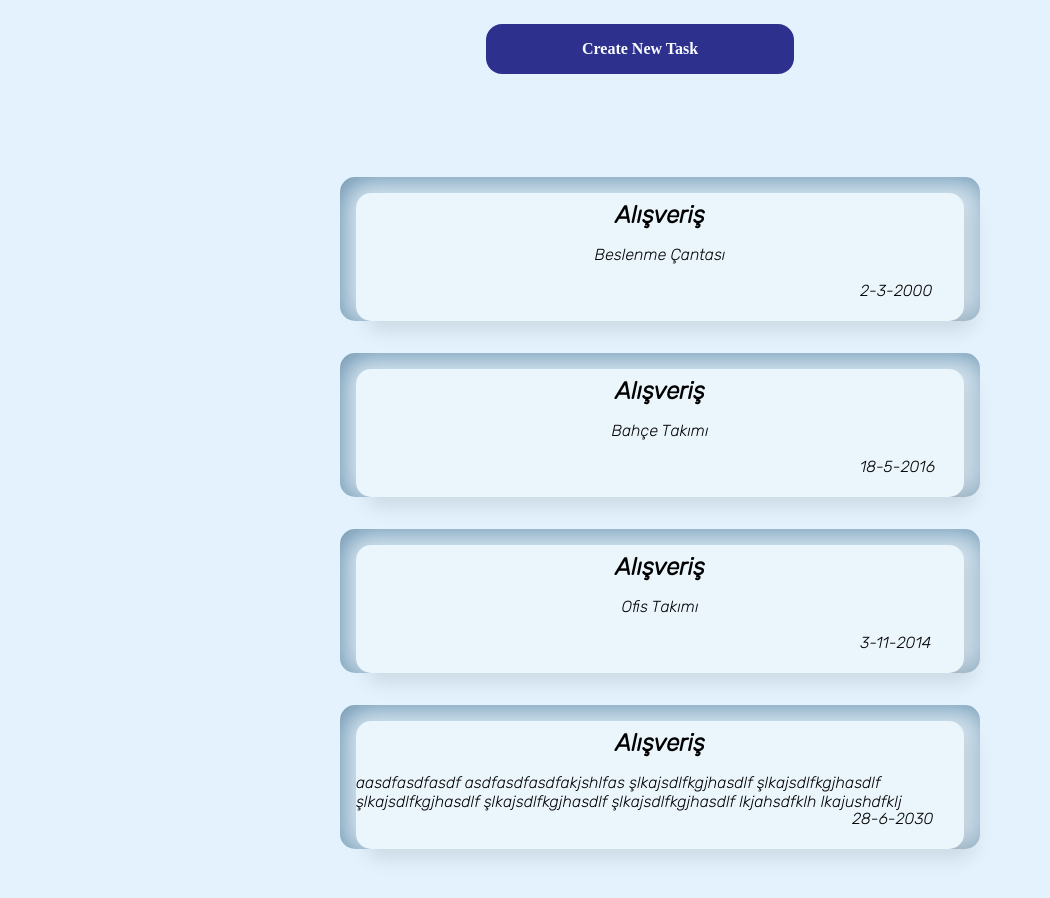
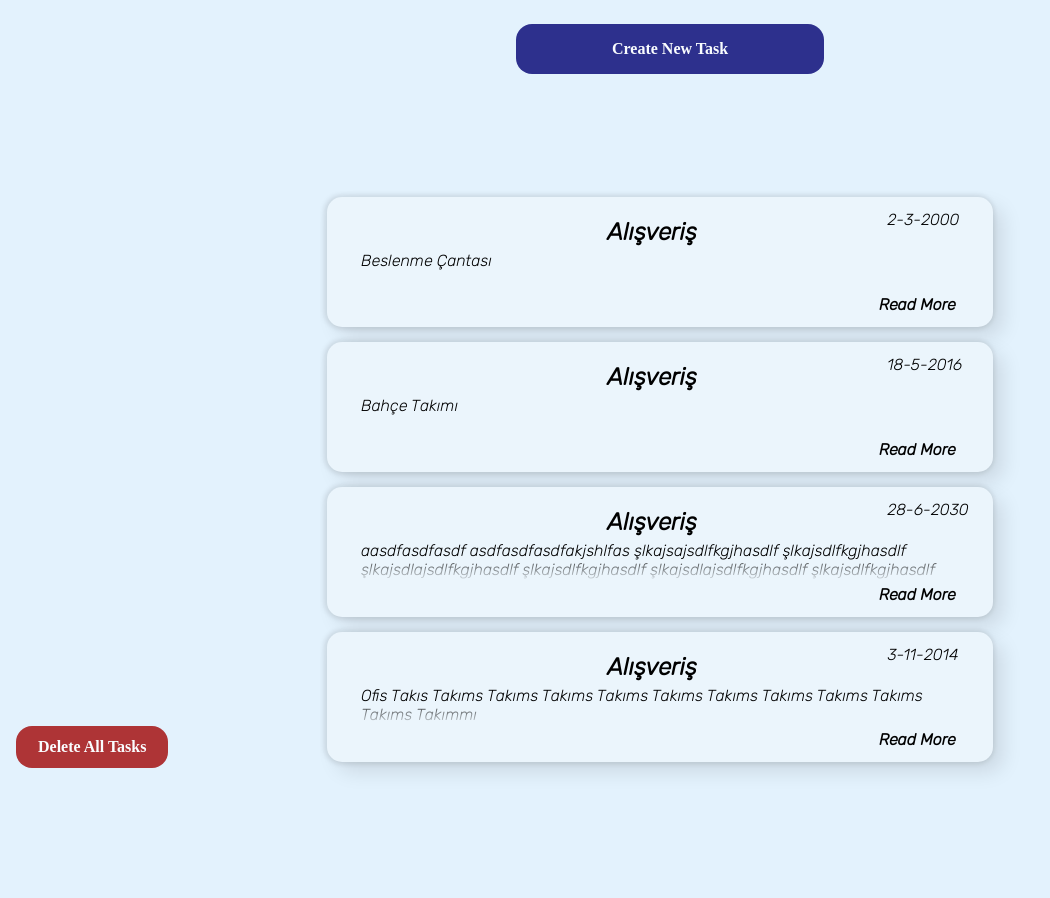
Before and after one commit to halilnergiz/to-do-app-with-react, a React (Create React App) app: page / in a window 1280 px wide. Shown: the top 898 px of the page, without its empty margins (0-1050 px from the left). Built offline with nearby package versions, Linux system fonts and the light colour scheme.

Commit message:
interface updated

```diff
--- a/src/ToDoDb/ToDoList.js
+++ b/src/ToDoDb/ToDoList.js
@@ -2,10 +2,10 @@ import Task from "../Models/TaskModel";
 
 const TaskList = [
 
-    new Task('Alışveriş', 'Beslenme Çantası', new Date(2000, 3, 2 ), 'Ev', false,0),
-    new Task('Alışveriş', 'Bahçe Takımı', new Date(2016,5,18), 'Bahçe', false,1),
-    new Task('Alışveriş', 'Ofis Takımı', new Date(2014,11,3), 'Ofis', false,2),
-    new Task('Alışveriş', 'aasdfasdfasdf asdfasdfasdfakjshlfas şlkajsdlfkgjhasdlf şlkajsdlfkgjhasdlf şlkajsdlfkgjhasdlf şlkajsdlfkgjhasdlf şlkajsdlfkgjhasdlf lkjahsdfklh lkajushdfklj', new Date(2030,6,28), 'Ofis', false,3),
+    new Task('Alışveriş', 'Beslenme Çantası', new Date(2000, 3, 2), 'Ev', false, 0),
+    new Task('Alışveriş', 'Bahçe Takımı', new Date(2016, 5, 18), 'Bahçe', false, 1),
+    new Task('Alışveriş', 'aasdfasdfasdf asdfasdfasdfakjshlfas şlkajsajsdlfkgjhasdlf şlkajsdlfkgjhasdlf şlkajsdlajsdlfkgjhasdlf şlkajsdlfkgjhasdlf şlkajsdlajsdlfkgjhasdlf şlkajsdlfkgjhasdlf şlkajsdldlfkgjhasdlf şlkajsdlfkgjhasdlf şlkajsdlfkgjhasdlf şlkajsdlfkgjhasdlf şlkajsdlfkgjhasdlf lkjahsdfklh lkajushdfklj', new Date(2030, 6, 28), 'Ofis', false, 3),
+    new Task('Alışveriş', 'Ofis Takıs Takıms Takıms Takıms Takıms Takıms Takıms Takıms Takıms Takıms Takıms Takımmı', new Date(2014, 11, 3), 'Ofis', false, 2),
 ]
 
 export default TaskList;
--- a/src/view/PageView.js
+++ b/src/view/PageView.js
@@ -4,57 +4,114 @@ import Task from "../Models/TaskModel";
 
 
 export default class PageView extends Component {
+    constructor(props) {
+        super(props);
+        this.state = { currentTaskList: TaskList };
+    }
 
-    Date() {
+    Date = () => {
         let today = new Date();
         return (`${today.getFullYear()}-${today.getMonth() + 1}-${today.getDate()}`)
     }
 
-    ResetValues() {
+    ResetValues = () => {
         document.querySelector('.task-title').value = ''
         document.querySelector('.task-content').value = ''
         document.querySelector('.task-date').value = ''
     }
 
 
+    openMap = (e) => {
+        const taskList = document.querySelector('.taskList');
+        const map = document.querySelector('.map');
+        // const control = document.querySelector('#task-click')
+        if (e.target.checked === true) {
+            taskList.style.position = 'relative'
+            taskList.style.left = '350px'
+
+            map.style.left = '-20rem'
+            map.style.opacity = '1'
+        }
+        else {
+            taskList.style.position = 'relative'
+            taskList.style.left = '0'
+            map.style.left = '-75rem'
+            map.style.opacity = '0'
+
+        }
+    }
+
+    AddTask = (e) => {
+        e.preventDefault();
+        const title = document.querySelector('.task-title');
+        const content = document.querySelector('.task-content');
+        const date = document.querySelector('.task-date');
+        const newTask = new Task(title.value, content.value, new Date(date.value));
+
+        if (title.value.trim() === '' || content.value.trim() === '' || date.value.trim() === '') {
+            alert('You Must Enter All Values')
+        } else {
+            TaskList.unshift(newTask);
+            this.setState({ currentTaskList: TaskList });
+            alert('Task Created Successfully')
+        }
 
 
-    render() {
+        // if (title.textContent.length > 2) {
+        //     console.log(title.value);
+        // }
+        // console.log(title.textContent);
+    }
 
-        function AddTask(e) {
+
+    deleteAllTasks = (e) => {
         e.preventDefault();
-            const title = document.querySelector('.task-title').value;
-            const content = document.querySelector('.task-content').value;
-            const date = document.querySelector('.task-date').value;
+        const control = window.confirm('Do You Want to Delete All Tasks');
+        if (control === true) {
+            TaskList.length = 0;
+            this.setState({ currentTaskList: TaskList });
+            setTimeout( () => { window.alert('Deleted All Tasks') }, 70)
+        }
+    }
 
-            TaskList.unshift(new Task(title, content, new Date(date)));
+    showMore = (e) => {
+        const thisContent = e.target.previousElementSibling;
+        const thisBox = e.target.parentElement.parentElement.parentElement.parentElement
+        thisContent.classList.toggle('active')
+        thisBox.classList.toggle('active')
+        console.log(thisBox);
 
-            return (console.log(TaskList));
+        if (thisContent.classList == 'content active') {
+            e.target.textContent = 'Read Less'
+        } else {
+            e.target.textContent = 'Read More'
+        }
 
     }
 
+    render() {
         return (
             <div>
                 <div className='to-do-app'>
-
-                    <input type='checkbox' id='click' />
-                    <label className='create-btn' htmlFor='click'> Create New Task</label>
+                    <div className='main'>
+                        <input type='checkbox' id='crt-click' />
+                        <label className='create-btn' htmlFor='crt-click'> Create New Task</label>
                         <div id='overlay'></div>
 
 
                         <div className='pop-up'>
                             <form className='input-field'>
                                 <label htmlFor='task-title' > </label>
-                            <input type='text' className='task-title' name='task-title' placeholder='Title' autoComplete='off' required />
+                                <input type='text' className='task-title' name='task-title' placeholder='Title' autoComplete='off' maxLength='30' />
 
                                 <label htmlFor='task-content'> </label>
-                            <input type='text' className='task-content' name='task-content' placeholder='Content' autoComplete='off' required />
+                                <input type='text' className='task-content' name='task-content' placeholder='Content' autoComplete='off' maxLength='360' />
 
                                 <label htmlFor='task-date'> </label>
-                            <input type='date' className='task-date' name='task-date' min={this.Date()} required />
+                                <input type='date' className='task-date' name='task-date' min={this.Date()} />
 
-                            <button type='submit' className='btn-add' onClick={AddTask} > Create </button>
-                            <label htmlFor='click' className='btn-close' onClick={this.ResetValues}>Close</label>
+                                <button type='submit' className='btn-add' onClick={this.AddTask}> Create </button>
+                                <label htmlFor='crt-click' className='btn-close' onClick={this.ResetValues}>Close</label>
 
                             </form>
                         </div>
@@ -63,28 +120,46 @@ export default class PageView extends Component {
 
                         <div className='task-list'>
 
-                        <ul>
-                            {TaskList.map(task =>
+                            <ul className='taskList'>
+                                {TaskList.map((task,index)=>
                                     <li className='a-task'>
                                         <div className='container'>
-                                        <div className='card'>
+
+                                            <p className='task-ex-date'>{task.executionDate.getDate() + '-' + task.executionDate.getMonth() + '-' + task.executionDate.getFullYear()}</p>
+
                                             <label>
-                                                <input type='checkbox' id='task-click' />
-                                                <div className='box'>
-                                                    <div className='content' >
+                                                <input type='checkbox' id='task-click' className='open-map' onClick={this.openMap} />
+                                                <div className='box' >
+
+                                                    <div className='content'>
                                                         <h2 className='task-h2'>{task.taskCaption}</h2>
                                                         <p className='task-p'>{task.taskContent}</p>
-                                                        <p className='task-ex-date'  >{task.executionDate.getDate() + '-' + task.executionDate.getMonth() + '-' + task.executionDate.getFullYear()}</p>
                                                     </div>
+                                                    <label className='more' id='read-more' htmlFor='down-icon' onClick={this.showMore}>Read More</label>
+
                                                 </div>
                                             </label>
-                                        </div>
+
                                         </div>
                                     </li>
                                 )}
                             </ul>
 
+
+                            <div className='map'>
+                                <div className='map-content'>
+
                                 </div>
+                            </div>
+
+                        </div>
+
+                        <input type='checkbox' id='delete-all' onClick={this.deleteAllTasks} />
+                        <label className='delete-all-btn' htmlFor='delete-all'> Delete All Tasks</label>
+
+                    </div>
+
+
 
                 </div>
             </div>
--- a/src/view/ınterface.css
+++ b/src/view/ınterface.css
@@ -1,22 +1,17 @@
 @import url('https://fonts.googleapis.com/css2?family=Noto+Sans+Mono&family=Rubik:ital,wght@1,300&display=swap');
 @import url('https://fonts.googleapis.com/css2?family=Merriweather:wght@700&display=swap');
 html {
-    margin: 0;
+    margin: 0 auto;
     padding: 0;
     background-color: #e3f2fd;
 }
 
 /* HEADER */
 
-.to-do-app {
+.main {
     display: flex;
     align-items: center;
     flex-direction: column;
-}
-
-.to-do-app h1 {
-    user-select: none;
-    margin-bottom: 4rem;
 }
 
 /*POP-UP*/
@@ -33,27 +28,27 @@ html {
     font-weight: bold;
     cursor: pointer;
     top: 1rem;
-    z-index: 1;
     padding: 1rem 6rem;
-    left: 0;
+    margin: 0;
+    left: 30px;
     transition-property: left, opacity;
     transition-duration: .5s;
 }
 
 .create-btn:hover {
-    left: -30px;
+    left: -5px;
     opacity: 1;
 }
 
-#click {
+#crt-click {
     display: none;
 }
 
-#click:checked~.create-btn {
+#crt-click:checked~.create-btn {
     display: none;
 }
 
-/* pop-up content*/
+/* POP-UP CONTENT */
 
 .to-do-app .pop-up {
     position: relative;
@@ -68,7 +63,7 @@ html {
     border-radius: 1rem;
 }
 
-#click:checked~.pop-up {
+#crt-click:checked~.pop-up {
     opacity: 1;
     visibility: visible;
     left: 0;
@@ -140,7 +135,7 @@ html {
     transition: opacity linear .3s;
 }
 
-.to-do-app .input-field .btn-close {
+.to-do-app .pop-up .input-field .btn-close {
     position: relative;
     left: 11rem;
     border: none;
@@ -164,126 +159,108 @@ html {
 /* BODY - TASK LİST */
 
 .task-list {
-
     font-family: 'Rubik', sans-serif;
     position: relative;
-    top: -15rem;
+    bottom: 20rem;
+    padding: 3rem;
     transition-duration: .7s;
     transition-timing-function: ease-out;
     transition-property: top;
 }
 
-#click:checked~.task-list {
+#crt-click:checked~.task-list {
     top: 1rem;
 }
 
-#click:checked~.task-list {
+#crt-click:checked~.task-list {
     opacity: 0;
 }
 
-ul {
+/* taskList is moving to left with style codes on js file*/
+
+/* that's main style */
+
+.taskList {
+    position: relative;
+    top: 3rem;
+    left: 0;
+    transition: .7s;
     list-style: none;
 }
 
 li {
-    margin-top: 1rem;
+    margin-top: -15px;
+    transition: .5s;
+    bottom: 7rem;
+    /* margin-top: 5rem; */
+}
+
+li:hover {
+    margin-bottom: 1.5rem;
+    margin-top: .5rem;
+}
+
+.container {
+    height: 10rem;
+    position: relative;
+    margin: 0 auto;
+}
+
+.box {
+
+    background: #ebf5fc;
+    box-shadow: -1px 0px 5px 2px rgba(0, 0, 0, 0.1), 10px 10px 20px rgba(0, 0, 0, 0.1);
+    border-radius: 15px;
+    max-height: max-content;
+    padding: 1.8rem;
+    width: 38rem;
+    bottom: 2rem;
+    left: 0;
+    position: relative;
     transition: .5s;
 }
 
-li:hover{
-    margin-bottom: 3rem;
+.box:hover {
+    box-shadow: 0px 0px 5px 8px rgba(0, 0, 0, 0.1);
 }
 
-.container{
-    height: 10rem;
-}
-
-.card {
-    width: 38rem;
-    height: 7rem;
-    box-shadow: inset 5px 5px 30px rgba(22, 77, 114, 0.596);
-    border-radius: 15px;
-    padding: 1rem;
-    transition: .5s;
-}
-
-.card:hover {
-    box-shadow: inset 10px 10px 30px rgba(22, 77, 114, 0.596);
-    margin-bottom: 30px;
-}
-
-.card:hover>label>.box{
-    position: relative;
-    top: -2px;
-    height: 8.2rem;
-    left: -4px;
-    width: 38.5rem;
-
-}
-
-.card:hover>label>.box>.content{
-    font-size: 18px;
-}
-
-.box {
-    display: flex;
-    justify-content: center;
-    align-items: center;
-    background: #ebf5fc;
-    box-shadow: 10px 10px 20px rgba(0, 0, 0, 0.1);
-    border-radius: 15px;
-    height: 8rem;
-    width: 38rem;
-
-    top: 0;
-    left: 0;
-    position: relative;
-
-
-    transition-duration: .2s;
-    transition-timing-function: linear;
-    /* border: 1px solid blue; */
-}
-
-.box:hover {
-    background-color: #dcf1ffaf;
-    /* background-color: rgba(94, 193, 240, 0.164); */
-    box-shadow: 15px 15px 10px rgba(0, 0, 0, 0.1);
-}
-
-.content {
-    min-width: 37rem;
-    min-height: 7rem;
-    display: flex;
-    flex-direction: column;
-    align-items: center;
-    position: relative;
-    bottom: 0rem;
-    margin: 0;
-    padding: 0;
-    /* border: 1px solid red;  */
-    transition: .3s;
+.box:hover .content .task-h2 {
+    font-size: 26px;
+    letter-spacing: 1px;
 }
 
 .task-h2 {
-    /* border: 1px solid blue; */
     padding: 0;
     margin: 0;
+    /* position: relative;
+    left: 0;
+    top: 0;
+    width: 105px; */
+    transition: .5s ;
+}
+
+.task-p {
+    display: block;
+    margin: 5px auto;
+    margin-left: 5px;
 }
 
 .task-ex-date {
-    position: absolute;
-    top: 4rem;
-    left: 31rem;
+    position: relative;
+    display: inline-block;
+    left: 35rem;
+    top: 1rem;
+    z-index: 20;
 }
 
 #overlay {
+    position: absolute;
     visibility: hidden;
     transition: 1.5s;
     transition-timing-function: ease-in-out;
 }
 
-#click:checked~#overlay {
+#crt-click:checked~#overlay {
     visibility: visible;
     position: fixed;
     top: 0;
@@ -293,14 +270,120 @@ li:hover{
     background-color: #badcf5;
 }
 
-/* CLİCK li TAG */
+.map {
+    position: absolute;
+    left: -75rem;
+    bottom: -7rem;
+    height: 100%;
+    width: 100%;
+    border: 1px solid black;
+    opacity: 0;
+    transition: .7s;
+}
 
-/* #task-click:checked~.box{
+.content {
+    /* background-color: red !important; */
+    /* border: 2px solid black; */
+    border-radius: 1rem;
+    overflow: hidden;
+    min-width: 37rem;
+    width: 80%;
+    height: 4.5rem;
+    display: flex;
+    flex-direction: column;
+    align-items: center;
     position: relative;
-    bottom: 1rem;
-    color: red;
-} */
+    bottom: .5rem;
+    margin: 0;
+    padding: 0;
+}
+
+/* READ MORE */
+
+.content::after {
+    content: '';
+    width: 100%;
+    height: 20px;
+    background: linear-gradient(transparent -10px, #ebf5fc);
+    position: absolute;
+    top: 55px;
+}
+
+/* if you click 'Read More', 'active' will add to content's class. So content's class will be 'content active' */
+
+.content.active::after {
+    content: '';
+    width: 100%;
+    height: 800px;
+    background: none;
+}
+
+.content.active {
+    display: inline-block;
+    height: 100%;
+    margin-top: 10px;
+    margin-bottom: 10px;
+}
+
+.more {
+    cursor: pointer;
+    position: absolute;
+    right: 2rem;
+    bottom: .5rem;
+}
+
+li.active{
+    display: flex;
+    justify-content: center;
+    align-items: center;
+
+    margin-bottom: 5rem;
+
+    transition: .5s;
+}
+
+
+#read-more{
+    font-weight: bold;
+    padding: 5px 5px;
+    transition: .5s;
+}
+
+#read-more:hover{
+    right:1.5rem ;
+    bottom: 0rem;
+}
+
+/* CLİCK TO ANY TASK */
 
 #task-click {
     display: none;
+    margin: 0;
 }
+
+/* DELETE ALL */
+
+#delete-all {
+    opacity: 0;
+}
+
+.delete-all-btn {
+    position: fixed;
+    left: 1rem;
+    bottom: 2rem;
+    background-color: rgb(160, 4, 4);
+    color: white;
+    padding: 12px 22px;
+    opacity: .8;
+    border-radius: 1rem;
+    font-weight: bold;
+    cursor: pointer;
+    transition: .3s;
+}
+
+.delete-all-btn:hover {
+    opacity: 1;
+    font-size: 17px;
+    padding: 13px 23px;
+    box-shadow: 0px 0px 10px 10px rgba(0, 0, 0, 0.11);
+}
```
Lines whose indentation alone changed are shown as unchanged.
